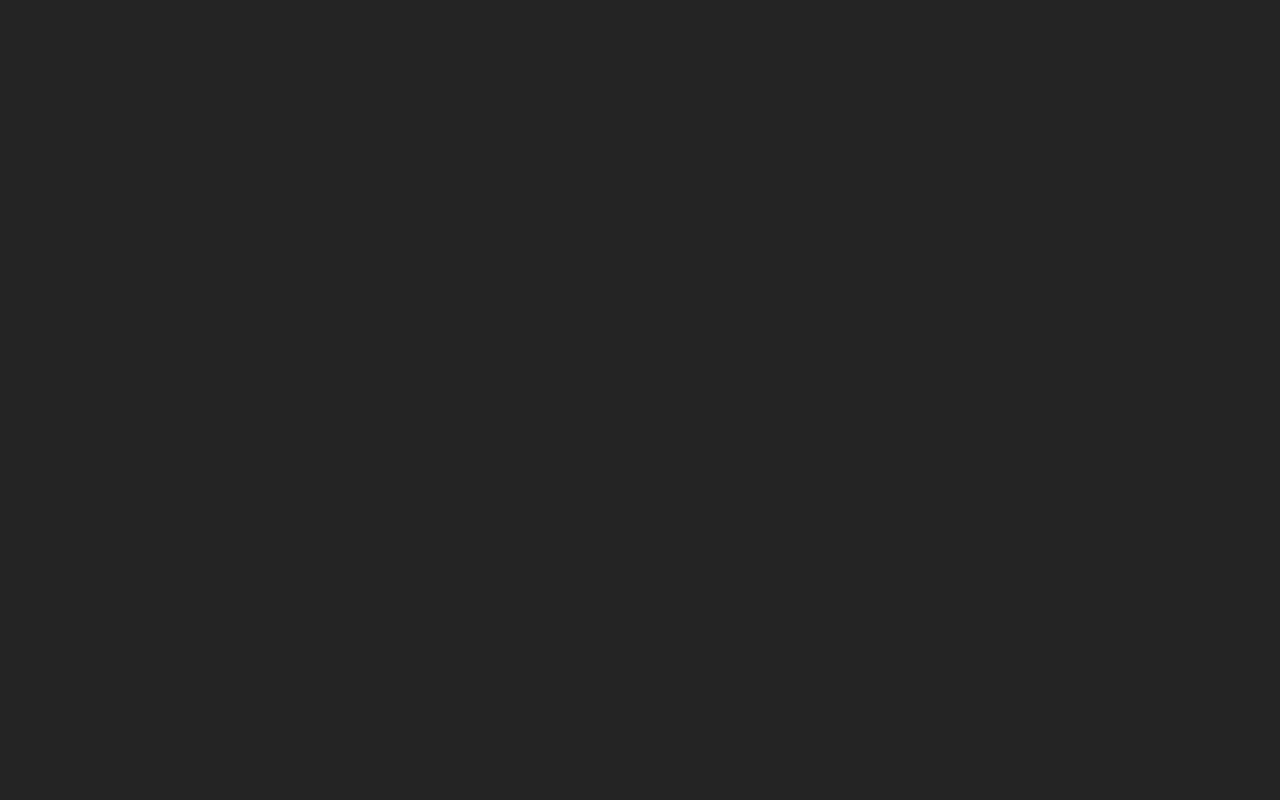
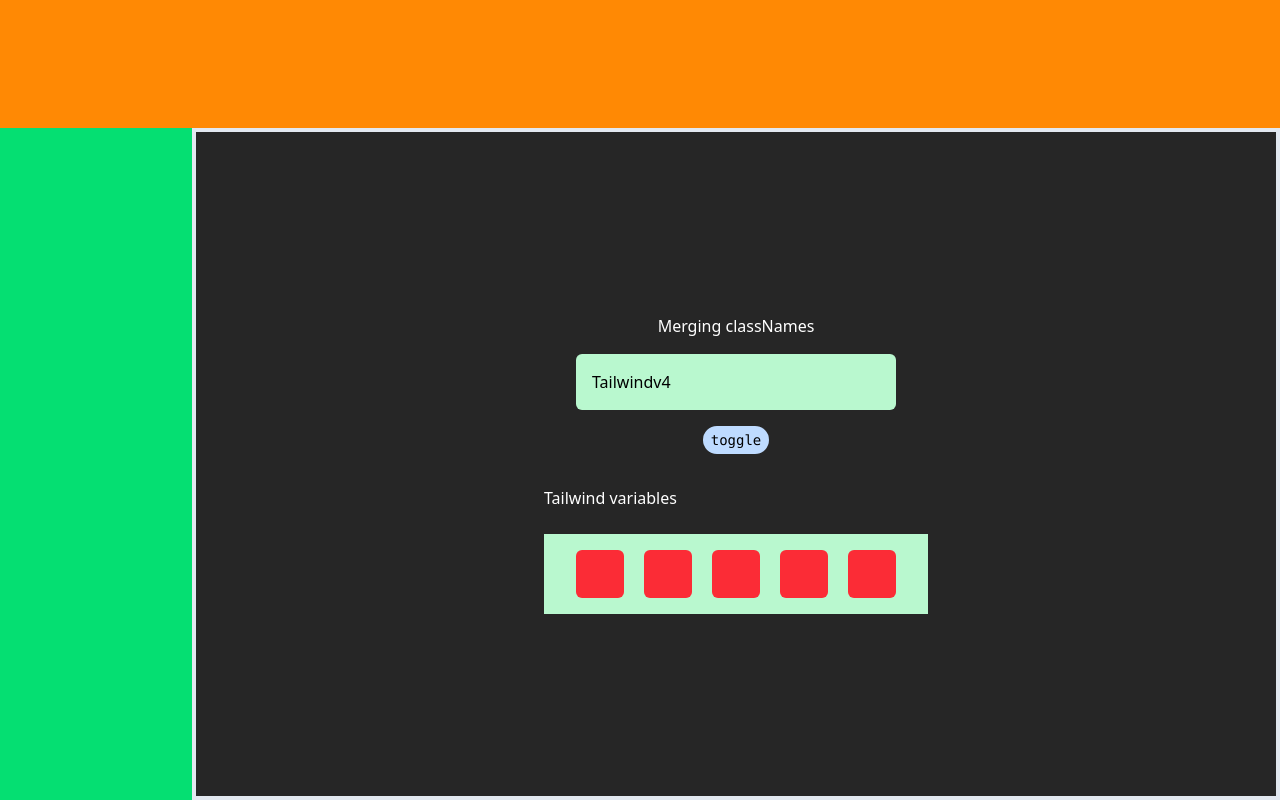
Before and after one commit to axai-kaizoku/react-virtualization, a React (Vite) app: page /tailwind-v4 in a window 1280 px wide. Before the commit this address had no page. Built offline with nearby package versions, Linux system fonts and the light colour scheme.

Commit message:
add variables method

```diff
--- a/src/App.tsx
+++ b/src/App.tsx
@@ -20,6 +20,9 @@ function App() {
         <li>
           <Link to="tanstack-query">Tanstack Query</Link>
         </li>
+        <li>
+          <Link to="tailwind-v4">Tailwind v4</Link>
+        </li>
       </ul>
     </div>
   )
--- a/src/main.tsx
+++ b/src/main.tsx
@@ -8,6 +8,7 @@ import Basic from "./basic/index.tsx"
 import PageLevel from "./page-level/index.tsx"
 import DynamicSize from "./dynamic-size/index.tsx"
 import TanstackQuery from "./tanstack-query/index.tsx"
+import Tailwindv4 from "./tailwind-v4/index.tsx"
 
 const queryClient = new QueryClient()
 
@@ -21,6 +22,7 @@ createRoot(document.getElementById("root")!).render(
           <Route path="page-level" element={<PageLevel />} />
           <Route path="dynamic-size" element={<DynamicSize />} />
           <Route path="tanstack-query" element={<TanstackQuery />} />
+          <Route path="tailwind-v4" element={<Tailwindv4 />} />
         </Routes>
       </BrowserRouter>
     </QueryClientProvider>
--- /dev/null
+++ b/src/tailwind-v4/index.tsx
@@ -0,0 +1,72 @@
+import React, { SetStateAction, useState } from "react"
+import { cn } from "../lib/utils"
+
+export default function Tailwindv4() {
+  const [foo, setFoo] = useState(false)
+  return (
+    <div
+      className={cn(
+        "h-full w-full cursor-grab bg-amber-50",
+        "[--header-height:8rem] [--sidebar-width:12rem]",
+        !foo && "bg-neutral-800"
+      )}
+    >
+      <Header />
+      <Sidebar />
+      <div className="ml-[var(--sidebar-width)] mt-[var(--header-height)] border-4 border-slate-200 w-[calc(100dvw-var(--sidebar-width))] h-[calc(100dvh-var(--header-height))] flex justify-center items-center flex-col gap-y-8">
+        <TwMerge foo={foo} setFoo={setFoo} />
+        <TwVariables />
+      </div>
+    </div>
+  )
+}
+
+const Header = () => (
+  <header className="fixed top-0 w-full h-[var(--header-height)] z-10 bg-orange-400"></header>
+)
+
+const Sidebar = () => (
+  <div className="fixed left-0 top-0 h-full w-[var(--sidebar-width)] bg-green-400"></div>
+)
+
+const TwMerge = ({
+  foo,
+  setFoo,
+}: {
+  foo: boolean
+  setFoo: React.Dispatch<SetStateAction<boolean>>
+}) => {
+  return (
+    <div className="flex justify-center items-center flex-col gap-4 ">
+      <h1>Merging classNames</h1>
+      <span
+        className={cn(
+          "rounded-md text-black p-4 [width:20rem] bg-green-200",
+          foo && "bg-red-200"
+        )}
+      >
+        Tailwindv4
+      </span>
+      <button
+        className="px-2 py-1 font-mono text-sm rounded-4xl cursor-pointer bg-blue-200 text-black"
+        onClick={() => setFoo((prev) => !prev)}
+      >
+        toggle
+      </button>
+    </div>
+  )
+}
+
+const TwVariables = () => (
+  <div className="[--container-gap:5px] lg:[--container-gap:20px] 2xl:[--container-gap:35px] hover:[--container-gap:50px]">
+    <h1>Tailwind variables</h1>
+    <br />
+    <div className="flex justify-center gap-[var(--container-gap)] p-4 w-96 bg-green-200">
+      {Array(5)
+        .fill("asd")
+        .map((_, i) => (
+          <div key={i} className="size-12 bg-red-500 rounded-md" />
+        ))}
+    </div>
+  </div>
+)
```
